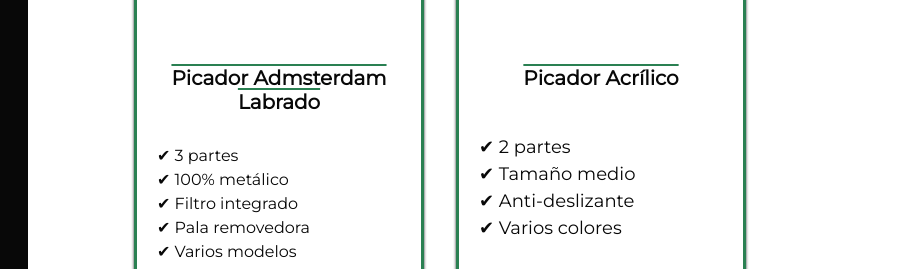
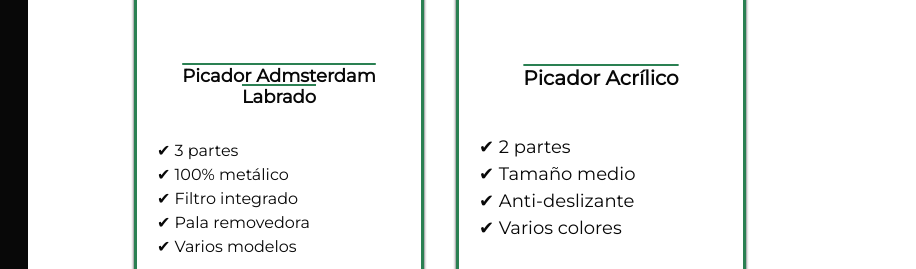
Before and after one commit to celinacalandria/grinderShop, a plain HTML site: page pags/pdts.html/picadores.html in a window 1280 px wide. Shown: the part 452-721 px from the top of the page, 364-1280 px from the left. Drawn offline with nearby package versions, Linux system fonts and the light colour scheme.

Commit message:
final posta

```diff
--- a/pags/pdts.html/picadores.html
+++ b/pags/pdts.html/picadores.html
@@ -135,7 +135,7 @@
                         <img src="../../img/fotosproductos/picadores/picaAmsterdam.jpg" alt="picador amsterdam">
                     </div>
                     <div class="mensajeCard">
-                        <h6 class="tituloCards">
+                        <h6 class="tituloCardsR">
                             Picador Admsterdam Labrado
                         </h6>
                         <p class="descripcionCardsR">
```
Also changed, not shown: pags/pdts.html/sedas.html (+1 -1 lines).
